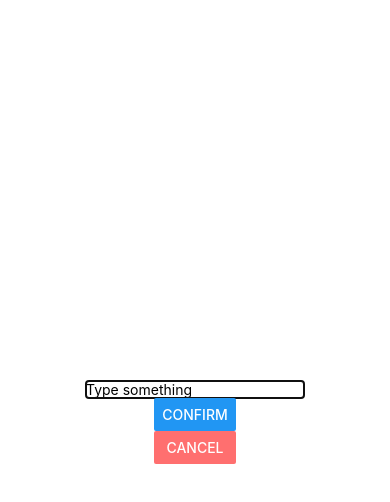
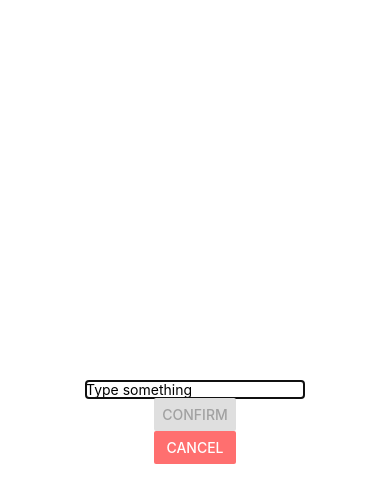
Before and after one commit to yundii/cs5520project, a React Native app: screen / in a window 390 px wide. Both pictures are taken after a click on the button "ADD A GOAL". Shown: the top 502 px of the page. Built offline with nearby package versions, Linux system fonts and the light colour scheme.

Commit message:
Make the Confirm button disabled by default. It should get enabled only after user has typed required minimum characters.

```diff
--- a/Components/Input.js
+++ b/Components/Input.js
@@ -62,7 +62,7 @@
         </Text>
       )}
       <View style={styles.buttonContainer}>
-          <Button title="Confirm" onPress={handleConfirm} />
+          <Button title="Confirm" onPress={handleConfirm} disabled={text.length < 3}/>
           <Button title="Cancel" onPress={handleCancelPress} color="#ff6f6f" />
       </View>
     </View>
```
